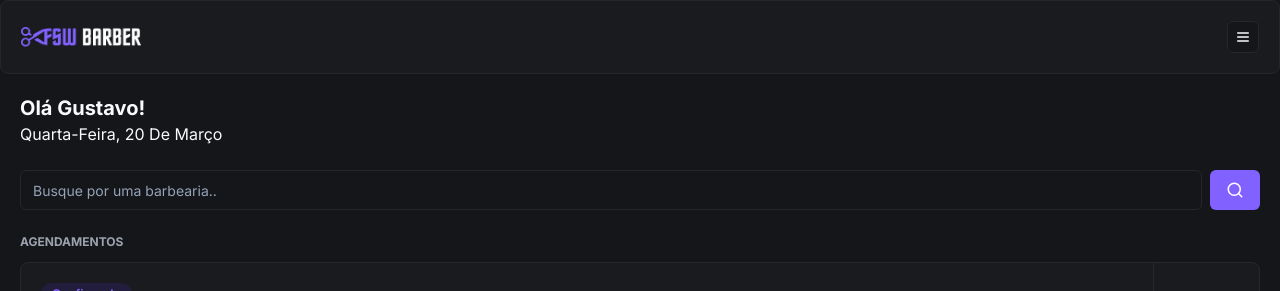
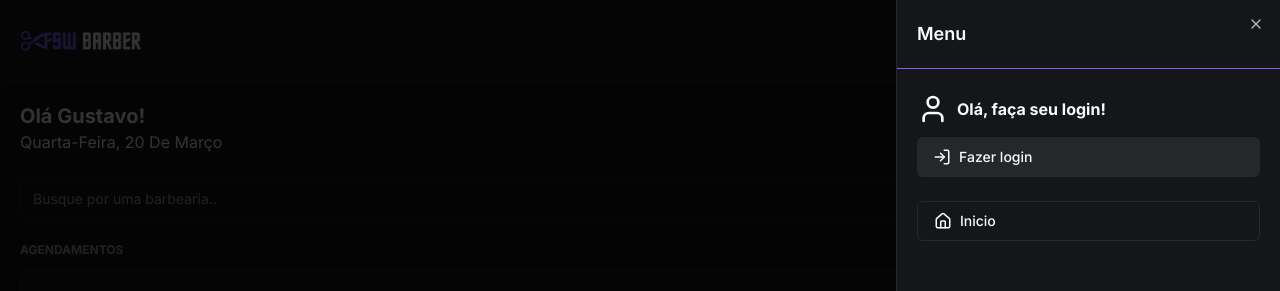
Before and after one commit to 1gustfrance/barbershop, a Next.js app: page / in a window 1280 px wide. Both pictures are taken after a click on the button 1243 px from the left and 37 px from the top of the page. Shown: the top 291 px of the page. Built offline with nearby package versions, Linux system fonts and the light colour scheme; no server answers; the database is empty.

Commit message:
feat: add sing in and sing out

```diff
--- a/app/_components/header.tsx
+++ b/app/_components/header.tsx
@@ -3,25 +3,88 @@
 import Image from "next/image";
 import { Card, CardContent } from "./ui/card";
 import { Button } from "./ui/button";
-import { MenuIcon } from "lucide-react";
+import { CalendarIcon, HomeIcon, LogInIcon, LogOutIcon, MenuIcon, UserIcon } from "lucide-react";
 import { signIn, signOut, useSession } from "next-auth/react";
+import { Sheet, SheetContent, SheetHeader, SheetTitle, SheetTrigger } from "./ui/sheet";
+import { Avatar, AvatarImage } from "@radix-ui/react-avatar";
+import Link from "next/link";
 
 
 
 const Header = () => {
-  const { data } = useSession();
+  const { data, status } = useSession();
 
-  const handleLoginClick = async () => {
-    await signIn();
-  };
+  const handleLogoutClick = () => signOut();
+
+  const handleLogintClick = () => signIn();
+
 
     return (
       <Card>
         <CardContent className="p-5 justify-between items-center flex flex-row">
           <Image src="/logo.png" alt="Gustavo barber" height={18} width={120} />
-          <Button variant="outline" size="icon" className="h-8 w-8">
-            <MenuIcon size="16" />
-          </Button>
+          <Sheet>
+            <SheetTrigger asChild>
+              <Button variant="outline" size="icon">
+                <MenuIcon size="16" />
+              </Button>
+            </SheetTrigger>
+
+            <SheetContent className="p-0">
+              <SheetHeader className="text-left border-b border-solid border-primary p-5">
+                <SheetTitle>Menu</SheetTitle>
+              </SheetHeader>
+
+              {data?.user ? (
+                <div className="flex justify-between">
+                  <div className="flex items-center gap-3 px-5 py-6">
+                    <Avatar>
+                      <AvatarImage src={data.user?.image ?? ""} />
+                    </Avatar>
+
+                    <h2 className="font-bold">{data.user.name}</h2>
+                  </div>
+
+                  <Button variant="secondary" size="icon">
+                    <LogOutIcon onClick={handleLogoutClick} />
+                  </Button>
+                </div>
+              ) : (
+                <div className="flex flex-col px-5 py-6 gap-3">
+                  <div className="flex items-center gap-2">
+                    <UserIcon size={32} />
+                    <h2 className="font-bold">Olá, faça seu login!</h2>
+                  </div>
+                  <Button
+                    variant="secondary"
+                    className="w-full justify-start"
+                    onClick={handleLogintClick}
+                  >
+                    <LogInIcon className="mr-2" size={18} />
+                    Fazer login
+                  </Button>
+                </div>
+              )}
+
+              <div className="flex flex-col gap-3 px-5">
+                <Button variant="outline" className="justify-start" asChild>
+                  <Link href="/">
+                    <HomeIcon size={18} className="mr-2" />
+                    Inicio
+                  </Link>
+                </Button>
+
+                {data?.user && (
+                  <Button variant="outline" className="justify-start" asChild>
+                    <Link href="/bookings">
+                      <CalendarIcon size={18} className="mt-2" />
+                      Agendamentos
+                    </Link>
+                  </Button>
+                )}
+              </div>
+            </SheetContent>
+          </Sheet>
         </CardContent>
       </Card>
     );
--- /dev/null
+++ b/app/_components/ui/sheet.tsx
@@ -0,0 +1,140 @@
+"use client"
+
+import * as React from "react"
+import * as SheetPrimitive from "@radix-ui/react-dialog"
+import { cva, type VariantProps } from "class-variance-authority"
+import { X } from "lucide-react"
+
+import { cn } from "@/app/_lib/utils"
+
+const Sheet = SheetPrimitive.Root
+
+const SheetTrigger = SheetPrimitive.Trigger
+
+const SheetClose = SheetPrimitive.Close
+
+const SheetPortal = SheetPrimitive.Portal
+
+const SheetOverlay = React.forwardRef<
+  React.ElementRef<typeof SheetPrimitive.Overlay>,
+  React.ComponentPropsWithoutRef<typeof SheetPrimitive.Overlay>
+>(({ className, ...props }, ref) => (
+  <SheetPrimitive.Overlay
+    className={cn(
+      "fixed inset-0 z-50 bg-black/80  data-[state=open]:animate-in data-[state=closed]:animate-out data-[state=closed]:fade-out-0 data-[state=open]:fade-in-0",
+      className
+    )}
+    {...props}
+    ref={ref}
+  />
+))
+SheetOverlay.displayName = SheetPrimitive.Overlay.displayName
+
+const sheetVariants = cva(
+  "fixed z-50 gap-4 bg-background p-6 shadow-lg transition ease-in-out data-[state=open]:animate-in data-[state=closed]:animate-out data-[state=closed]:duration-300 data-[state=open]:duration-500",
+  {
+    variants: {
+      side: {
+        top: "inset-x-0 top-0 border-b data-[state=closed]:slide-out-to-top data-[state=open]:slide-in-from-top",
+        bottom:
+          "inset-x-0 bottom-0 border-t data-[state=closed]:slide-out-to-bottom data-[state=open]:slide-in-from-bottom",
+        left: "inset-y-0 left-0 h-full w-3/4 border-r data-[state=closed]:slide-out-to-left data-[state=open]:slide-in-from-left sm:max-w-sm",
+        right:
+          "inset-y-0 right-0 h-full w-3/4  border-l data-[state=closed]:slide-out-to-right data-[state=open]:slide-in-from-right sm:max-w-sm",
+      },
+    },
+    defaultVariants: {
+      side: "right",
+    },
+  }
+)
+
+interface SheetContentProps
+  extends React.ComponentPropsWithoutRef<typeof SheetPrimitive.Content>,
+    VariantProps<typeof sheetVariants> {}
+
+const SheetContent = React.forwardRef<
+  React.ElementRef<typeof SheetPrimitive.Content>,
+  SheetContentProps
+>(({ side = "right", className, children, ...props }, ref) => (
+  <SheetPortal>
+    <SheetOverlay />
+    <SheetPrimitive.Content
+      ref={ref}
+      className={cn(sheetVariants({ side }), className)}
+      {...props}
+    >
+      {children}
+      <SheetPrimitive.Close className="absolute right-4 top-4 rounded-sm opacity-70 ring-offset-background transition-opacity hover:opacity-100 focus:outline-none focus:ring-2 focus:ring-ring focus:ring-offset-2 disabled:pointer-events-none data-[state=open]:bg-secondary">
+        <X className="h-4 w-4" />
+        <span className="sr-only">Close</span>
+      </SheetPrimitive.Close>
+    </SheetPrimitive.Content>
+  </SheetPortal>
+))
+SheetContent.displayName = SheetPrimitive.Content.displayName
+
+const SheetHeader = ({
+  className,
+  ...props
+}: React.HTMLAttributes<HTMLDivElement>) => (
+  <div
+    className={cn(
+      "flex flex-col space-y-2 text-center sm:text-left",
+      className
+    )}
+    {...props}
+  />
+)
+SheetHeader.displayName = "SheetHeader"
+
+const SheetFooter = ({
+  className,
+  ...props
+}: React.HTMLAttributes<HTMLDivElement>) => (
+  <div
+    className={cn(
+      "flex flex-col-reverse sm:flex-row sm:justify-end sm:space-x-2",
+      className
+    )}
+    {...props}
+  />
+)
+SheetFooter.displayName = "SheetFooter"
+
+const SheetTitle = React.forwardRef<
+  React.ElementRef<typeof SheetPrimitive.Title>,
+  React.ComponentPropsWithoutRef<typeof SheetPrimitive.Title>
+>(({ className, ...props }, ref) => (
+  <SheetPrimitive.Title
+    ref={ref}
+    className={cn("text-lg font-semibold text-foreground", className)}
+    {...props}
+  />
+))
+SheetTitle.displayName = SheetPrimitive.Title.displayName
+
+const SheetDescription = React.forwardRef<
+  React.ElementRef<typeof SheetPrimitive.Description>,
+  React.ComponentPropsWithoutRef<typeof SheetPrimitive.Description>
+>(({ className, ...props }, ref) => (
+  <SheetPrimitive.Description
+    ref={ref}
+    className={cn("text-sm text-muted-foreground", className)}
+    {...props}
+  />
+))
+SheetDescription.displayName = SheetPrimitive.Description.displayName
+
+export {
+  Sheet,
+  SheetPortal,
+  SheetOverlay,
+  SheetTrigger,
+  SheetClose,
+  SheetContent,
+  SheetHeader,
+  SheetFooter,
+  SheetTitle,
+  SheetDescription,
+}
--- a/package.json
+++ b/package.json
@@ -15,6 +15,7 @@
     "@auth/prisma-adapter": "^1.5.0",
     "@prisma/client": "^5.10.2",
     "@radix-ui/react-avatar": "^1.0.4",
+    "@radix-ui/react-dialog": "^1.0.5",
     "@radix-ui/react-slot": "^1.0.2",
     "class-variance-authority": "^0.7.0",
     "clsx": "^2.1.0",
```
Also changed, not shown: 1 other file (tests, documents, lock files or other folders).
